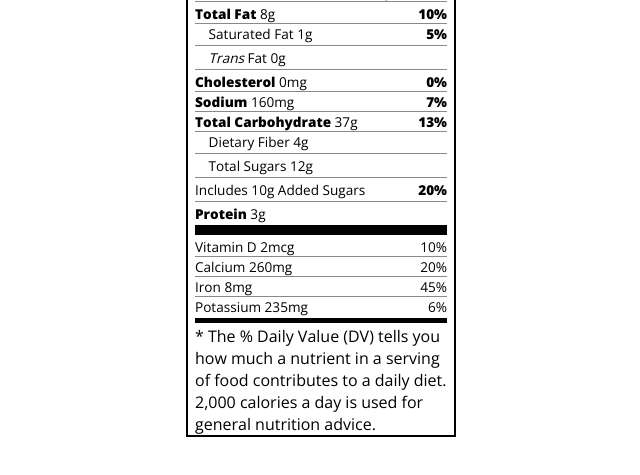
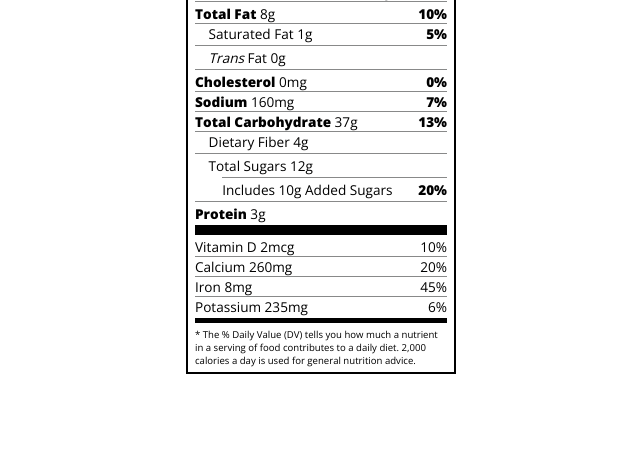
Before and after one commit to Faith-vaati/Nlabel, a plain HTML site: page index.html in a window 1280 px wide. Shown: the part 201-676 px from the top of the page, without its empty margins (319-959 px from the left). Drawn offline with nearby package versions, Linux system fonts and the light colour scheme.

Commit message:
final css

```diff
--- a/styles.css
+++ b/styles.css
@@ -72,6 +72,15 @@ p {
   margin-left: 1em;
 }
 
+.dbl-indent {
+  margin-left: 2em;
+}
+
 .daily-value p:not(.no-divider) {
   border-bottom: 1px solid #888989;
 }
+
+.note {
+  font-size: 0.6rem;
+  margin: 5px 0;
+}
```
